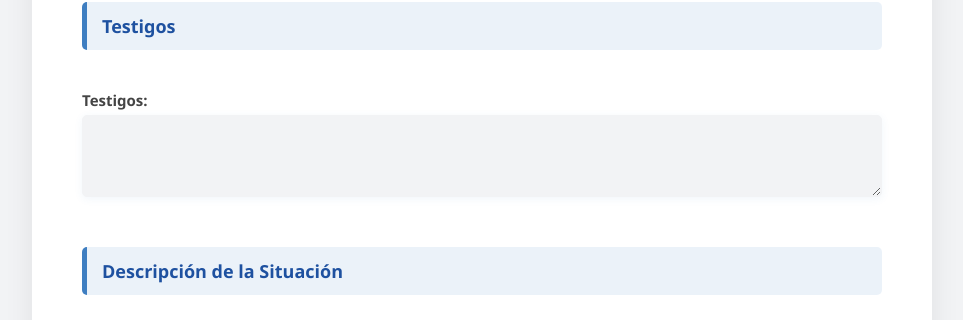
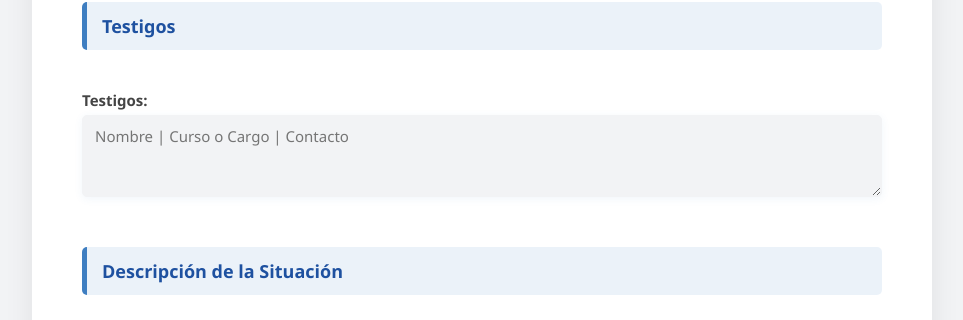
Before and after one commit to BETA-PRACTICA-I/Beta-convivencia-Repo, a Django app: page /protocolo1/1/paso1/ in a window 1280 px wide. Shown: the part 1441-1761 px from the top of the page, without its empty margins (158-1121 px from the left). Run offline with Django 5.2, Linux system fonts and the light colour scheme; a user stored in the database is signed in; tables that the repository leaves empty hold one stand-in row (values such as "Sample post").

Commit message:
placeholders veriety
some placeholders nomas

```diff
--- a/Proyecto Arzo/Validaciones/templates/Validaciones/Login.html
+++ b/Proyecto Arzo/Validaciones/templates/Validaciones/Login.html
@@ -28,7 +28,7 @@
 
                 <form id="loginForm" class="form-vertical" method="POST" action="{% url 'Validaciones:login' %}"> <!--que es esto?-->
                     {% csrf_token %}
-                    <input type="Text" id="Rut" name="username" required placeholder="RUT" inputmode="numeric">
+                    <input type="Text" id="Rut" name="username" required placeholder="RUT (Ej: 157262887)" inputmode="numeric">
                     <input type="password" id="password" name="password" required placeholder="Contraseña">
                     <button type="submit">Iniciar Sesión</button>
                 </form>
--- a/Proyecto Arzo/protocolo1/forms.py
+++ b/Proyecto Arzo/protocolo1/forms.py
@@ -16,7 +16,7 @@ class FormularioDenunciaForm(forms.ModelForm):
         exclude = ('protocolo',)
         widgets = {
             'descripcion': forms.Textarea(attrs={'rows': 5}),
-            'testigos': forms.Textarea(attrs={'rows': 3}),
+            'testigos': forms.Textarea(attrs={'rows': 3, 'placeholder': 'Nombre | Curso o Cargo | Contacto'}),
             'rol': forms.Select(attrs={'id': 'id_rol'}),
             'curso_denunciado_extra': forms.TextInput(attrs={'id': 'id_curso_denunciado'}),
             'asignatura': forms.TextInput(attrs={'id': 'id_asignatura'}),
```
